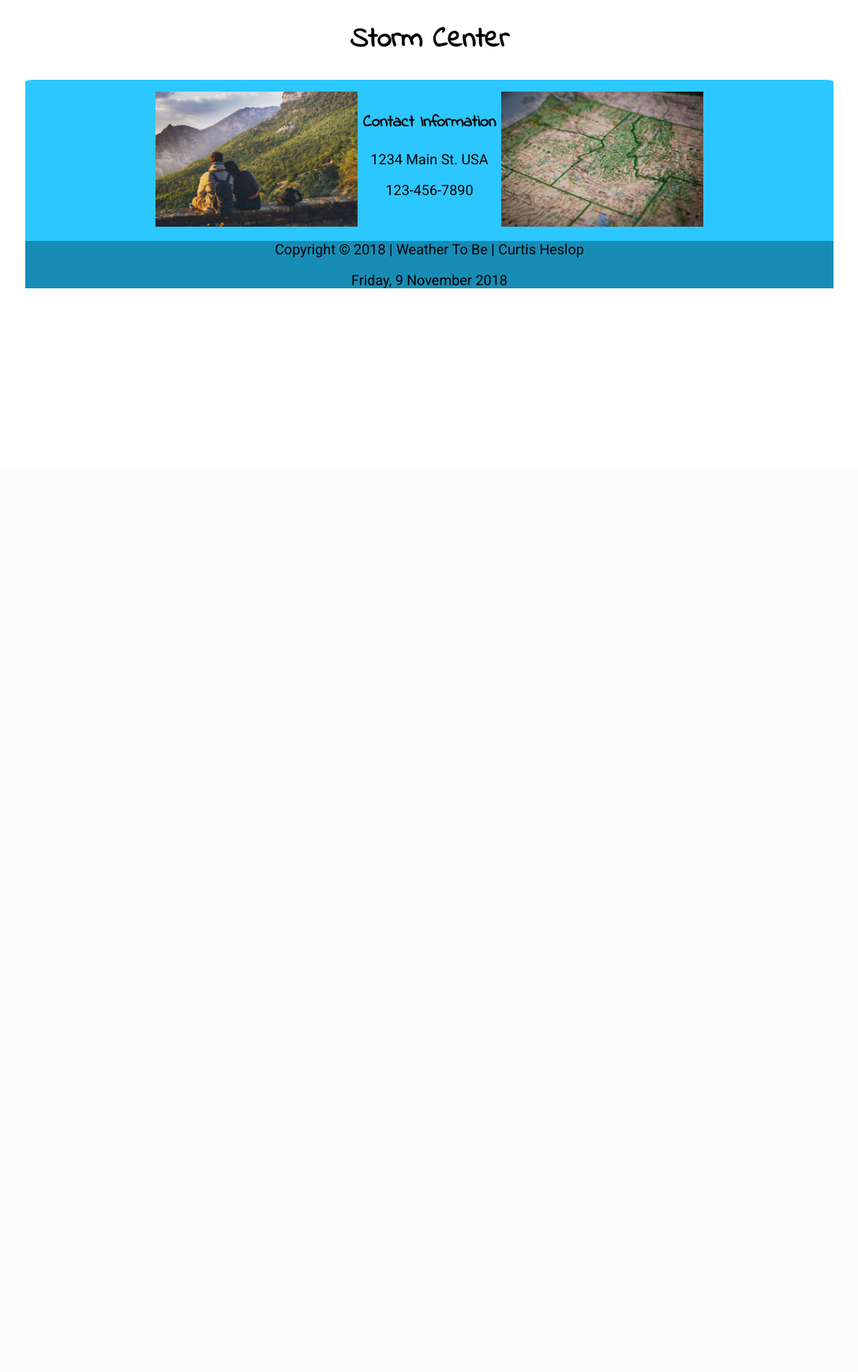
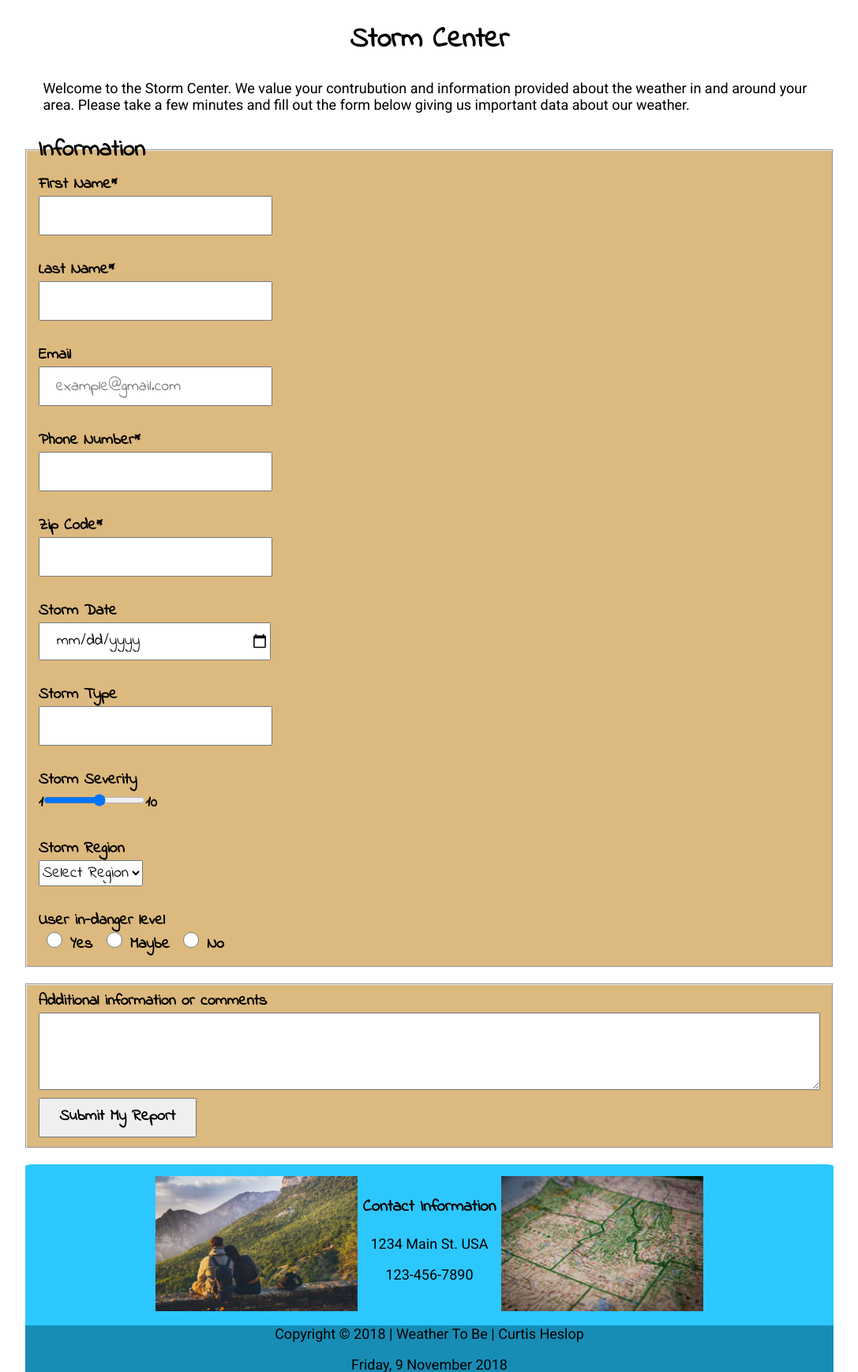
Before and after one commit to CBHeslop/CBHeslop.github.io, a PHP site: page /assignments/lesson-8/stormcenter.html in a window 1280 px wide. Shown: the part 210-1947 px from the top of the page at 79% size, without its empty margins (96-1183 px from the left). Before the commit the page ends 575 px from the top, so only its background shows below. Run offline with PHP 8.4, Linux system fonts and the light colour scheme.

Commit message:
storm center page

```diff
--- a/assignments/lesson-8/stormcenter.html
+++ b/assignments/lesson-8/stormcenter.html
@@ -38,16 +38,57 @@
 
     <main>
         <h1 id="title">Storm Center</h1>
+            <p class="titlesc">Welcome to the Storm Center. We value your contrubution and information
+            provided about the weather in and around your area. Please take a few minutes and fill out the form below
+            giving us important data about our weather.</p>
 
-        <form>
-            <!--Full Name:<br>
-            <input type="text"><br>
-            Email:<br>
-            <input type="email"><br>
-            Storm severity:<br>
-            <input type="range" name="points" min="0" max="10"><br>
-                <p>1-------5-------10</p><br>
-            <input type="submit"> -->
+        <form id="stormresponse" method="GET" action="thanks.html">
+            <fieldset>
+                <legend>Information</legend>
+                <label class="top">First Name*<br><input type="text" name="fname" required-pattern="([A-z0-9À-ž\s]){2,}" required></label><br>
+                <br>
+                <label class="top">Last Name*<br><input type="text" name="lname" required></label><br>
+                <br>
+                <label class="top">Email<br><input type="email" name="email" placeholder="example@gmail.com"></label><br>
+                <br>
+                <label class="top">Phone Number*<br><input type="tel" name="telephone" required></label><br>
+                <br>
+                <label class="top">Zip Code*<br><input type="number" name="zipcode" required></label><br>
+                <br>
+                <label class="top">Storm Date<br><input type="date"></label><br>
+                <br>
+                <label class="top">Storm Type<br><input list="storm" name="stormtype">
+                    <datalist id="storm">
+                        <option value="Flash Flood"></option>
+                        <option value="Hail"></option>
+                        <option value="Hurricane"></option>
+                        <option value="Thunderstorm"></option>
+                        <option value="Tornado"></option>
+                    </datalist>
+                </label><br>
+                <br>
+                <label>Storm Severity</label><br>
+                    <label>1<input type="range" min="1" max="10">10</label><br>
+                <br>
+                <label>Storm Region<br><select name="region">
+                    <option value selected disabled>Select Region</option>
+                    <option value>Franklin</option>
+                    <option value>Greenville</option>
+                    <option value>Springfield</option>
+                </select></label><br>
+                <br>
+                <label class="radioresponsive">User in-danger level<br>
+                    <input type="radio" name="level" value="yes">Yes
+                    <input type="radio" name="level" value="maybe">Maybe
+                    <input type="radio" name="level" value="no">No
+                </label><br>
+            </fieldset>
+
+            <fieldset>
+                Additional information or comments<br>
+                <textarea rows="4" cols="60"></textarea><br>
+                <input class="submitresponse" type="submit" value="Submit My Report">
+            </fieldset>
         </form>
     </main>
 
--- a/assignments/lesson-8/styles/large-8.css
+++ b/assignments/lesson-8/styles/large-8.css
@@ -145,3 +145,70 @@ html {
         display: none;
     }
 }
+
+.titlesc {
+    width: 76.5%;
+    margin: auto;
+    margin-bottom: 25px;
+
+}
+
+fieldset {
+    background-color: #dcb97e;
+    width: 80%;
+    margin: auto;
+    font-size: 1.1em;
+    margin-bottom: 20px;
+    font-weight: bold;
+    -webkit-box-sizing: border-box;
+	-moz-box-sizing: border-box;
+	box-sizing: border-box;
+}
+
+fieldset legend {
+    font-size: 1.5em;
+}
+
+.top {
+    margin-top: 50px;
+}
+
+.top input{
+    height: 44px;
+    width: 270px;
+    padding-left: 20px;
+}
+
+.radioresponsive > input {
+    width: 40px;
+    height: 20px;
+}
+
+textarea {
+    -webkit-box-sizing: border-box;
+	-moz-box-sizing: border-box;
+	box-sizing: border-box;
+
+	width: 100%;
+}
+
+fieldset .submitresponse {
+    font-weight: bold;
+    width: 200px;
+    height: 50px;
+    transition-property: all;
+    transition-duration: 500ms;
+}
+
+fieldset .submitresponse:hover {
+    font-weight: bold;
+    width: 250px;
+    height: 75px;
+    font-size: 1.3em;
+    border: 2px solid red;
+}
+
+.thankyou {
+    text-align: center;
+    margin-bottom: 25px;
+}
--- a/index.html
+++ b/index.html
@@ -23,6 +23,7 @@
             <li>Lesson 6: <a href="assignments/lesson-6/preston-6.html">Town Weather Page Update</a></li>
             <li>Lesson 7: <a href="assignments/lesson-7/preston-7.html">Flexbox and Grid</a></li>
             <li>Lesson 8: <a target="_blank" href="assignments/lesson-8/tablebuild.html">Table Build</a></li>
+            <li>Lesson 8: <a href="assignments/lesson-8/preston-8.html">Storm Center Page</a></li>
             <li>Student Presentation: <a target="_blank" href="https://www.youtube.com/watch?v=iZhSyTnR0xg&t=8s">CSS Transitions</a></li>
         </ul>
     </main>
```
Also changed, not shown: assignments/lesson-8/thanks.html (added, +59 -0 lines).
